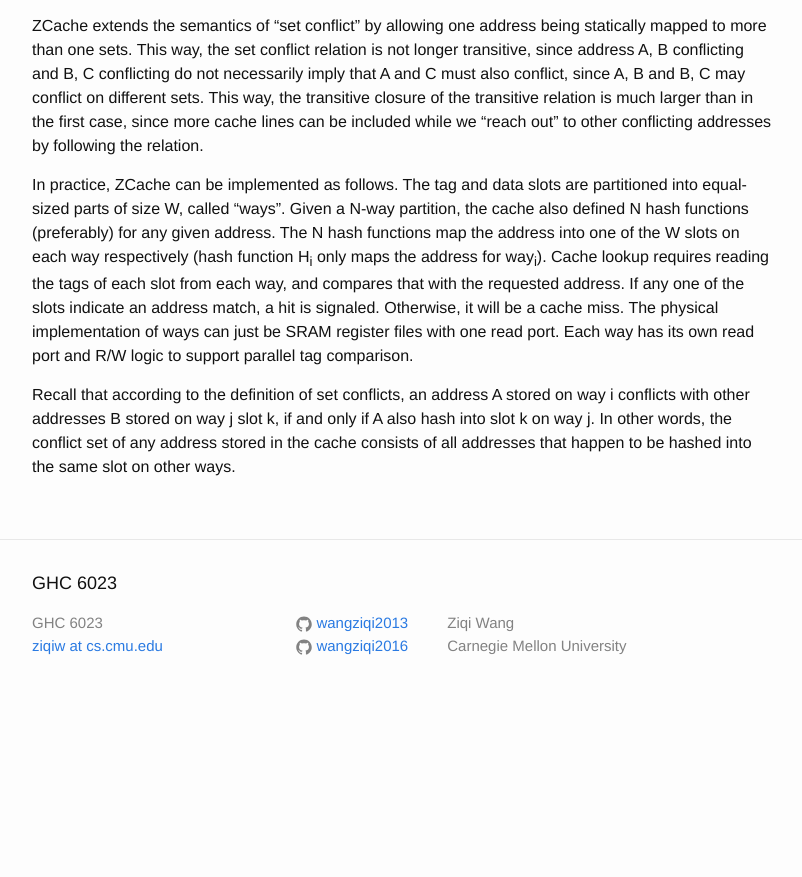
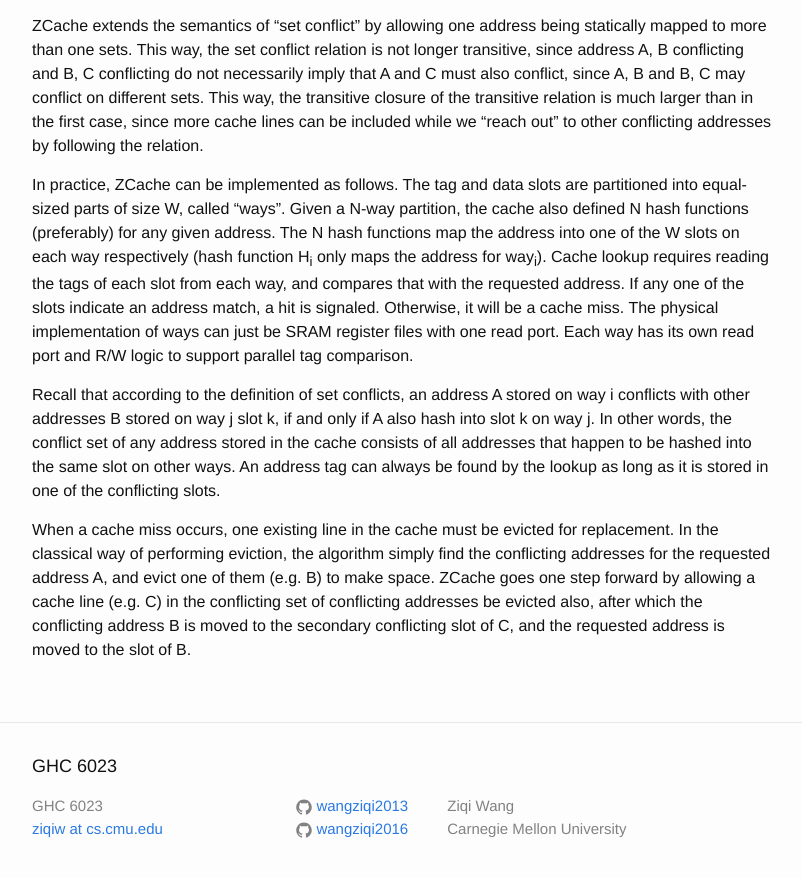
Before and after one commit to wangziqi2013/wangziqi2013.github.io, a Jekyll site: the page built from _posts/2020-05-24-zcache.markdown, in a window 1280 px wide and 900 px high, scrolled down 1330 px. Shown: the top 877 px of the window, without its empty margins (238-1040 px from the left). Built offline with Jekyll 4.4.1, drawn with Linux system fonts in a browser that asks for light colours; before the commit the page ends 2047 px from its top, so only the background shows below that.

Commit message:
Adding relocation

```diff
--- a/_posts/2020-05-24-zcache.markdown
+++ b/_posts/2020-05-24-zcache.markdown
@@ -62,4 +62,11 @@ own read port and R/W logic to support parallel tag comparison.
 
 Recall that according to the definition of set conflicts, an address A stored on way i conflicts with other addresses B
 stored on way j slot k, if and only if A also hash into slot k on way j. In other words, the conflict set of any address
-stored in the cache consists of all addresses that happen to be hashed into the same slot on other ways.
+stored in the cache consists of all addresses that happen to be hashed into the same slot on other ways. An address tag
+can always be found by the lookup as long as it is stored in one of the conflicting slots.
+
+When a cache miss occurs, one existing line in the cache must be evicted for replacement. In the classical way of performing
+eviction, the algorithm simply find the conflicting addresses for the requested address A, and evict one of
+them (e.g. B) to make space. ZCache goes one step forward by allowing a cache line (e.g. C) in the conflicting set of
+conflicting addresses be evicted also, after which the conflicting address B is moved to the secondary conflicting slot of
+C, and the requested address is moved to the slot of B.
```
